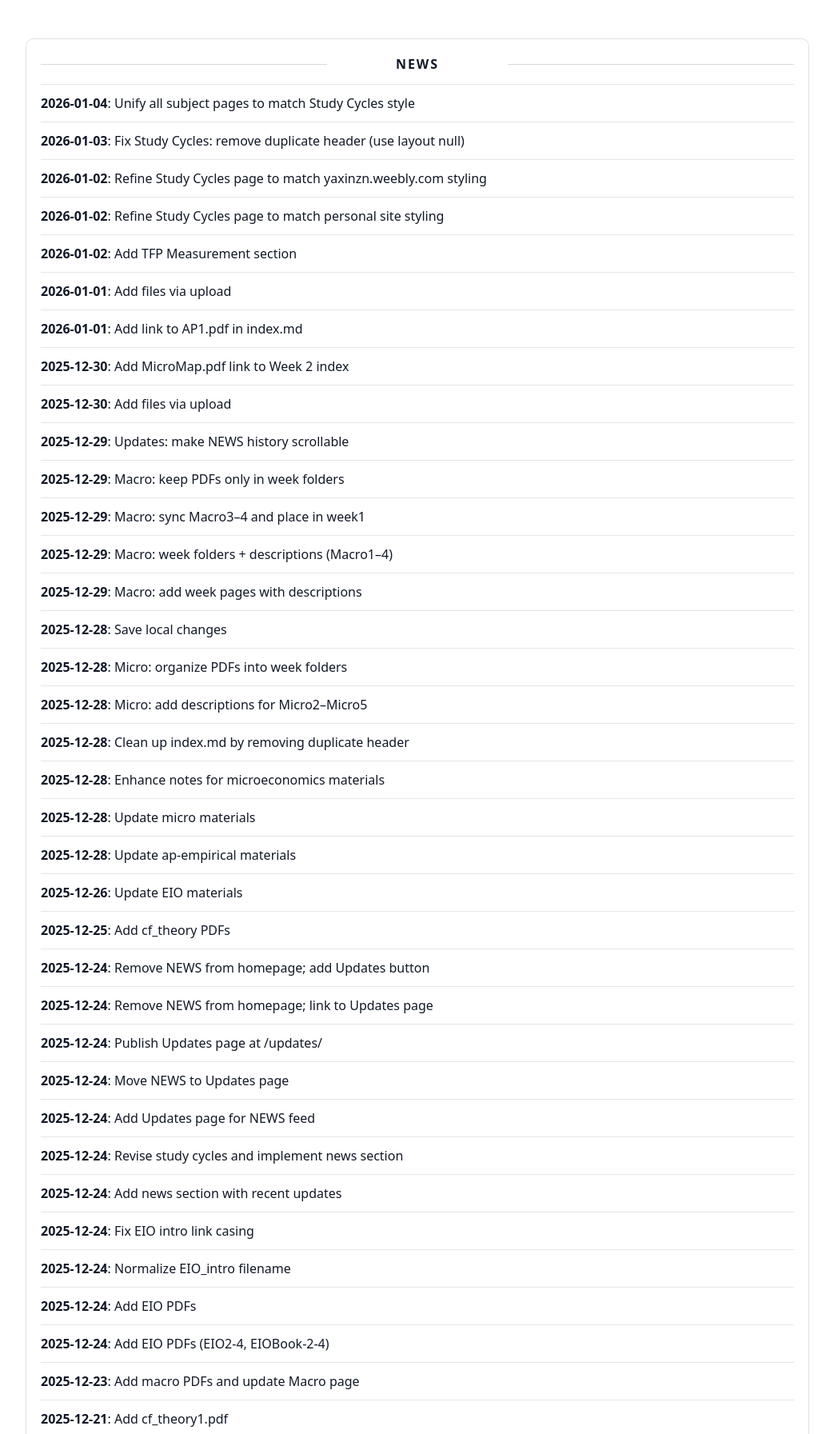
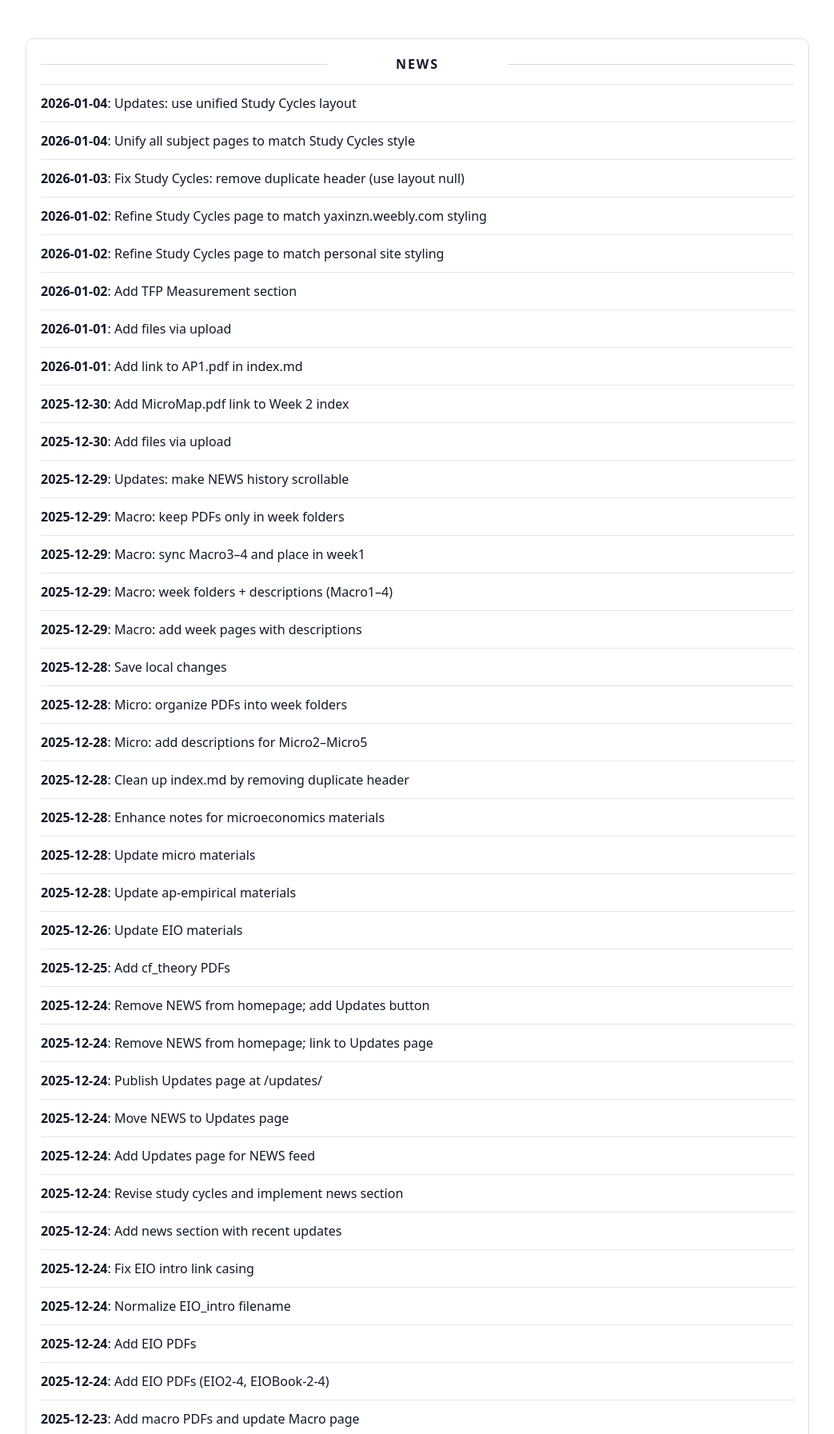
Before and after one commit to yaxinzn/study-archive, a Jekyll site: the page built from updates/index.md, in a window 1280 px wide, cut to the strip 476-2269 px from the top of the page. Shown: the whole strip at 80% size, without its empty margins (118-1161 px from the left). Built offline with Jekyll 4.4.1, drawn with Linux system fonts in a browser that asks for light colours; some of the changed text lies outside the part shown.

Commit message:
chore: update NEWS feed

```diff
--- a/_data/news.yml
+++ b/_data/news.yml
@@ -1,4 +1,7 @@
 # Auto-generated update history (sorted newest -> oldest). Do not edit manually.
+- ts: "1767464130"
+  date: "2026-01-04"
+  title: "Updates: use unified Study Cycles layout"
 - ts: "1767462607"
   date: "2026-01-04"
   title: "Unify all subject pages to match Study Cycles style"
```
